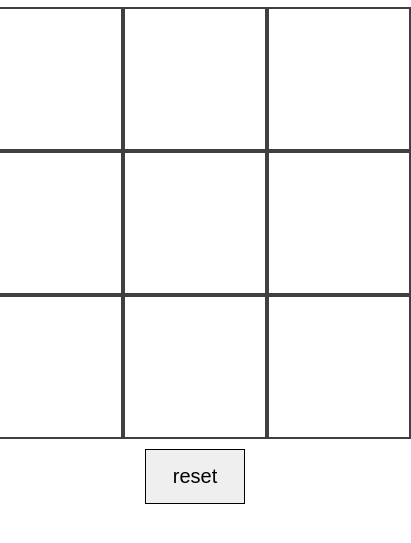
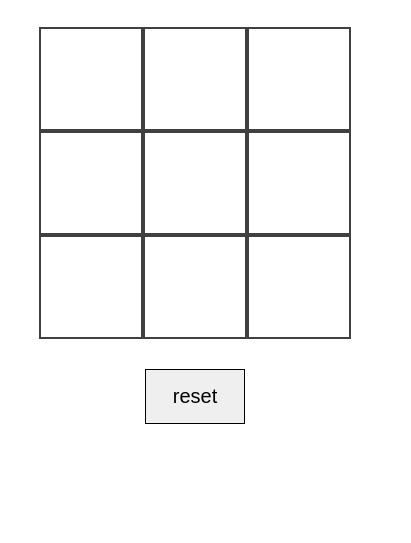
Before and after one commit to aimeerivers/tictactoe, a plain HTML site: page index.html in a window 390 px wide. Shown: the part 123-666 px from the top of the page, 411 px wide, since content can reach past the window. Drawn offline with Linux system fonts and the light colour scheme.

Commit message:
Better sizing for mobile.

```diff
--- a/css/style.css
+++ b/css/style.css
@@ -28,15 +28,16 @@ h2 {
 .flex-wrap {
   /* tells the container to drop down once it reaches max-width */
   flex-wrap: wrap;
-  height: 432px;
-  width: 432px;
+  height: 312px;
+  width: 312px;
+  margin: 20px;
 }
 
 .square {
   border: 2px solid rgba(0, 0, 0, .75);
-  height: 140px;
-  width: 140px;
-  font-size: 120px;
+  height: 100px;
+  width: 100px;
+  font-size: 90px;
 }
 
 .square.win {
```
